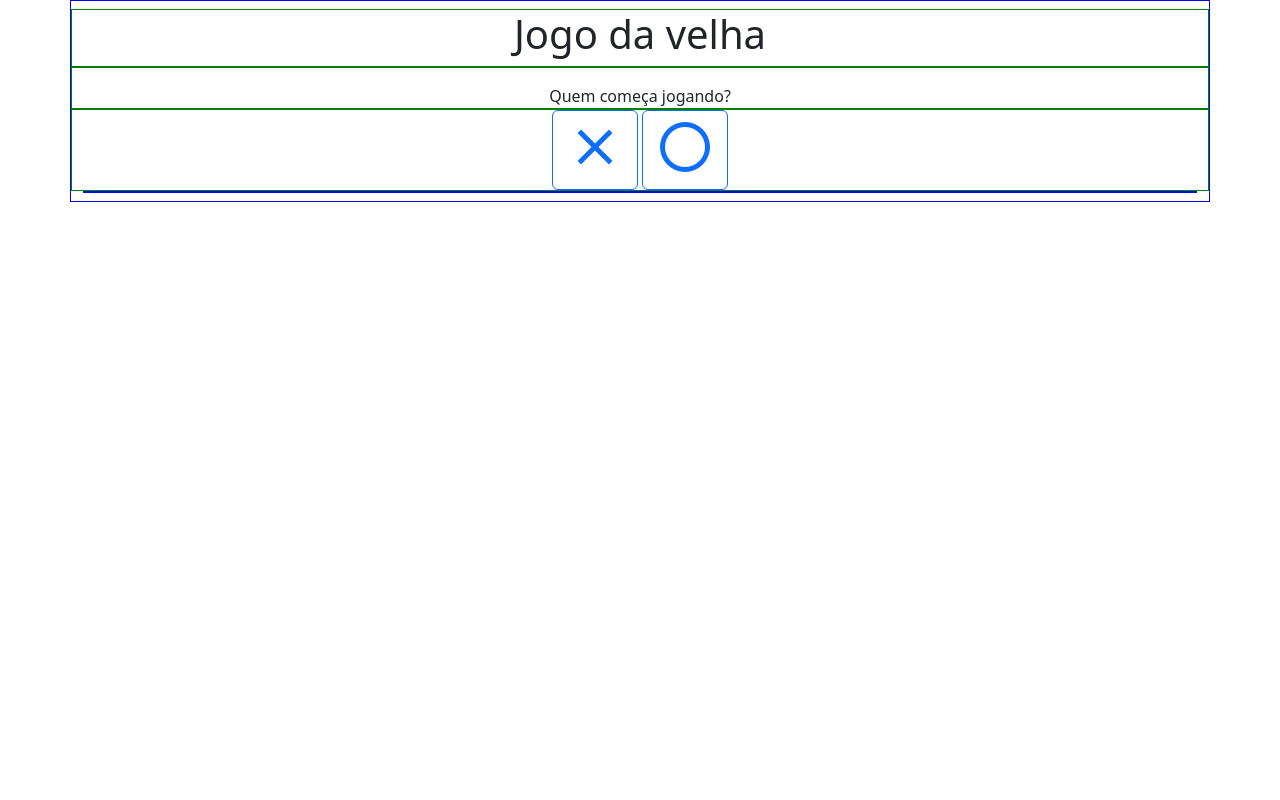
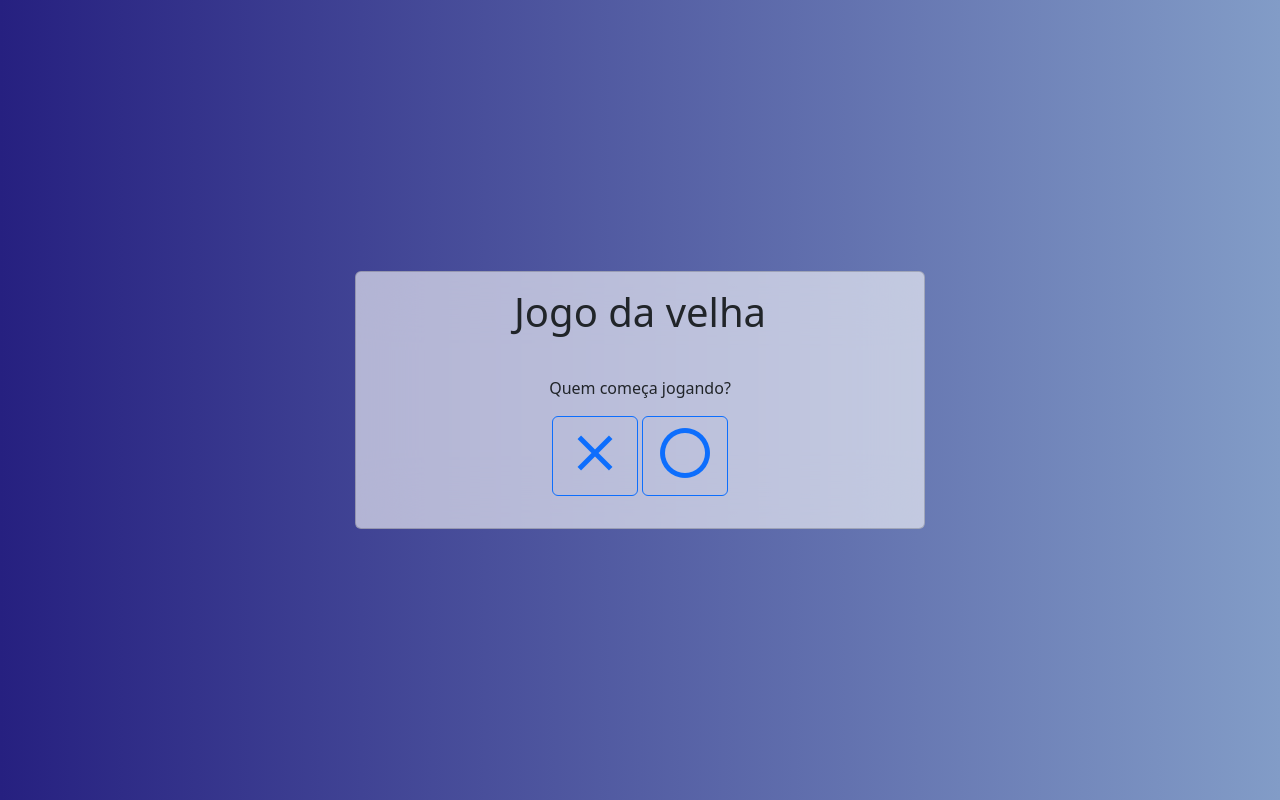
Before and after one commit to adrian-learning/jogo-da-velha, a website: page index.html in a window 1280 px wide. Drawn offline with nearby package versions, Linux system fonts and the light colour scheme.

Commit message:
Modificando aparencia

```diff
--- a/index.css
+++ b/index.css
@@ -1,14 +1,17 @@
+ body {
+    height: 100vh;
+    width: 100vw;
+    background-position: cover;
+    background: rgb(38,32,128);
+    background: linear-gradient(90deg, rgba(38,32,128,1) 0%, rgba(130,156,199,1) 100%);
+    display: flex;
+    align-items: center;
+    justify-content: center;
+}
+
 .d-flex{
     align-items: center;
     justify-content: center;
-}
-.row {
-    border: 1px solid green;
-
-}
-.container {
-    border: 1px solid blue;
-
 }
 
 .square {
@@ -29,3 +32,8 @@
     -webkit-text-fill-color: transparent;
     cursor: pointer;
 }
+
+.card {
+    background-color: rgba(255, 255, 255, 0.603);
+    backdrop-filter: blur(33px);
+}
--- a/index.html
+++ b/index.html
@@ -24,14 +24,25 @@
     <!-- Introduction -->
     <div class="container py-2 text-center">
       <div class="row justify-content-center">
+
+        <div class="col col-md-8 col-lg-6 card">
+
+          <div class="row justify-content-center card-body">
+
+            <div class="col">
               <h1>Jogo da velha</h1>
             </div>
+
+          </div>
           <!-- Selecionar peça -->
-      <div id="messages" class="row pt-3 justify-content-center ">
+          <div id="messages" class="row py-3 justify-content-center card-body">
+            <div class="col ">
               Quem começa jogando?
             </div>
+          </div>
+
           <div class="row">
-        <div class="col justify-content-center">
+            <div class="col  justify-content-center">
               <button name="startButton" type="button"
                       class="btn btn-outline-primary"
                       onclick="iniciar('x')">
@@ -52,7 +63,7 @@
           </div>
 
           <!-- Board -->
-      <div id="boardArea">
+          <div id="boardArea" class="card-body">
             <div id="board" hidden="true" class="container py-3">
               <div class="row justify-content-center ">
                 <div id="1" name="boardBox" class="d-flex  square" onclick="playit(this.id)"></div>
@@ -80,6 +91,12 @@
             </div>
           </div>
 
+
+        </div>
+      </div>
+
+
+
     </div>
 </body>
 
```
Lines whose indentation alone changed are shown as unchanged.
